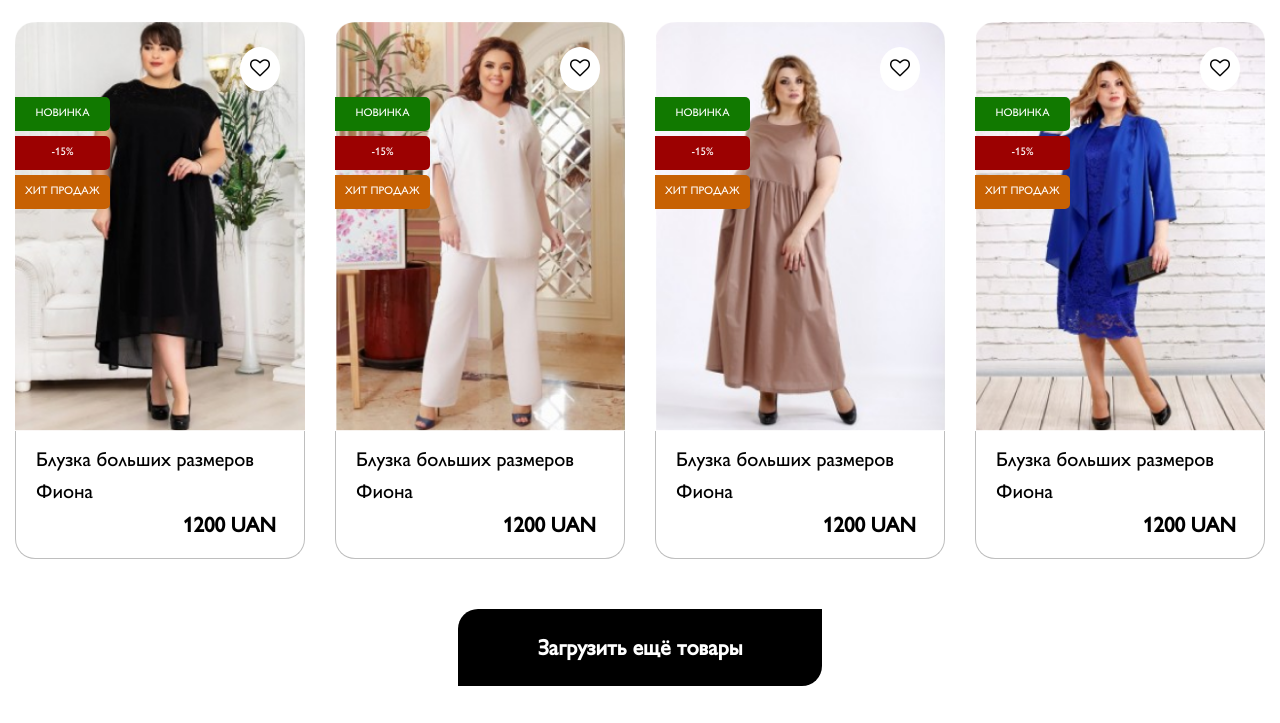
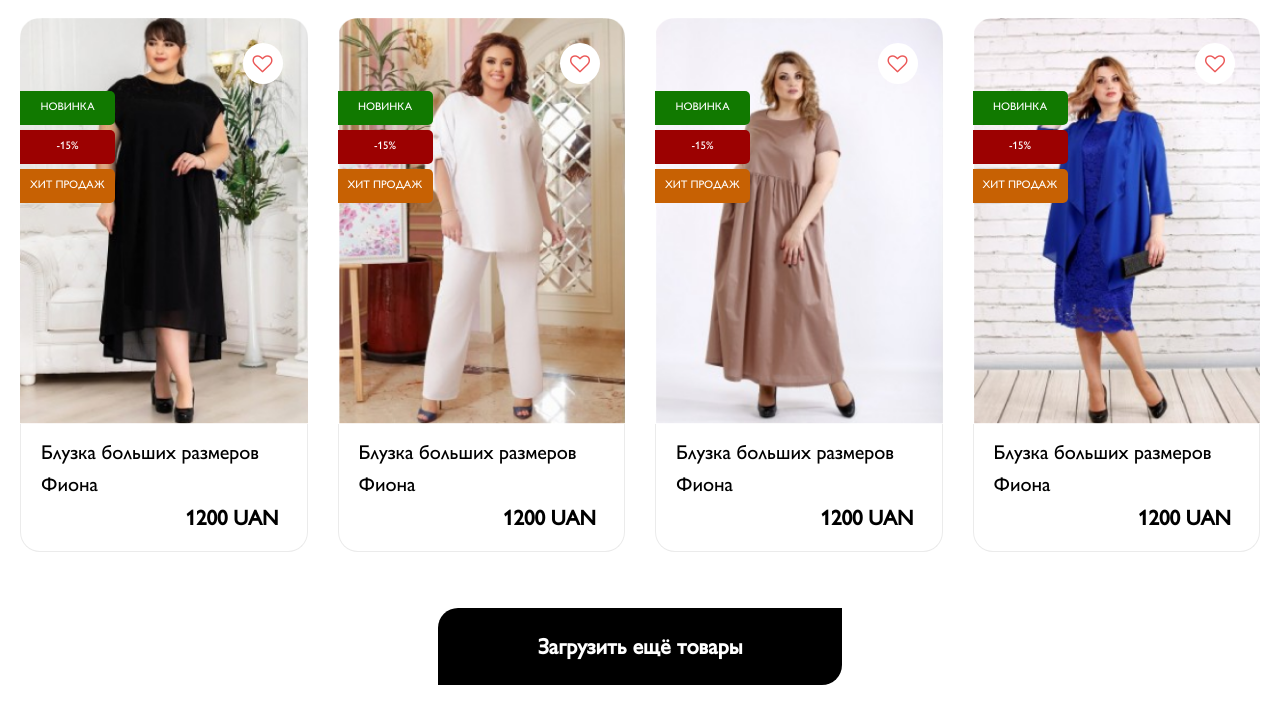
Before and after one commit to Mikhailo-Kandyba/Fashionable-lady, a website: page src/index.html in a window 1280 px wide. Shown: the part 1637-2360 px from the top of the page. Drawn offline with nearby package versions, Linux system fonts and the light colour scheme.

Commit message:
update tabs

```diff
--- a/src/scss/_buttons.scss
+++ b/src/scss/_buttons.scss
@@ -84,7 +84,7 @@
 .btn-favorites {
   background: $white;
   border-radius: 50%;
-  padding: 11px 10px 9px;
+  padding: 11px 10px 6px;
   position: absolute;
   right: 25px;
   top: 25px;
@@ -100,6 +100,7 @@
   }
 
   i {
+    color: $light-red;
     font-size: 20px;
 
     @include breakpoint($mobile) {
@@ -128,13 +129,15 @@
 }
 
 .btn-goods {
-  padding: 23px 80px 18px;
+  font-family: 'GillSans-Regular';
+  padding: 23px 100px 18px;
   background: $black;
   border-radius: 20px 0 20px 0;
   color: $white ;
   font-weight: 600;
   font-size: 22px;
   line-height: 36px;
+  font-weight: 600;
 
   &:hover {
     background: $light-black;
--- a/src/scss/_common.scss
+++ b/src/scss/_common.scss
@@ -21,6 +21,7 @@
 
 .goods {
   margin-bottom: 100px;
+  padding: 0 20px;
 
   @include breakpoint($mobile) {
     margin: 0 0 100px;
@@ -43,7 +44,7 @@
   display: flex;
   flex-direction: column;
   align-items: center;
-  margin-bottom: 25px;
+  margin-bottom: 31px;
 }
 
 .tabs-navigation {
@@ -99,27 +100,9 @@
   justify-content: space-between;
   flex-wrap: wrap;
 
-  li {
-    width: 25%;
-    padding: 0 15px;
-    margin-bottom: 25px;
-
-    @include breakpoint($mobile) {
-      max-width: 141px;
-      margin-bottom: 17px;
-    }
-
-    .img-area {
-      position: relative;
-    }
-
-    img {
-      display: block;
-    }
-
   .description {
     padding: 15px 28px 17px 20px;
-      border: 1px solid $middle-grey;
+    border: 1px solid $dark-grey;
     border-top: none;
     border-radius: 0 0 20px 20px;
 
@@ -148,6 +131,7 @@
       text-align: right;
       font-size: 21px;
       line-height: 26px;
+      font-weight: 600;
 
       @include breakpoint($mobile) {
         font-size: 12px;
@@ -156,9 +140,27 @@
     }
   }
 
+  li {
+    width: 25%;
+    padding: 0 15px;
+    margin-bottom: 25px;
+
+    @include breakpoint($mobile) {
+      max-width: 141px;
+      margin-bottom: 17px;
+    }
+
+    .img-area {
+      position: relative;
+    }
+
+    img {
+      display: block;
+    }
+
     .holder-btn {
       position: absolute;
-      top: 75px;
+      top: 73px;
       left: 0;
       max-width: 95px;
 
--- a/src/scss/_variables.scss
+++ b/src/scss/_variables.scss
@@ -11,3 +11,4 @@ $light-green: #259e0f;
 $light-red: #bc2b2b;
 $light-orange: #db7a25;
 $light-black: #211e1e;
+$light-red: #EB5757;
```
Also changed, not shown: src/css/styles.css. Lines whose indentation alone changed are shown as unchanged.
